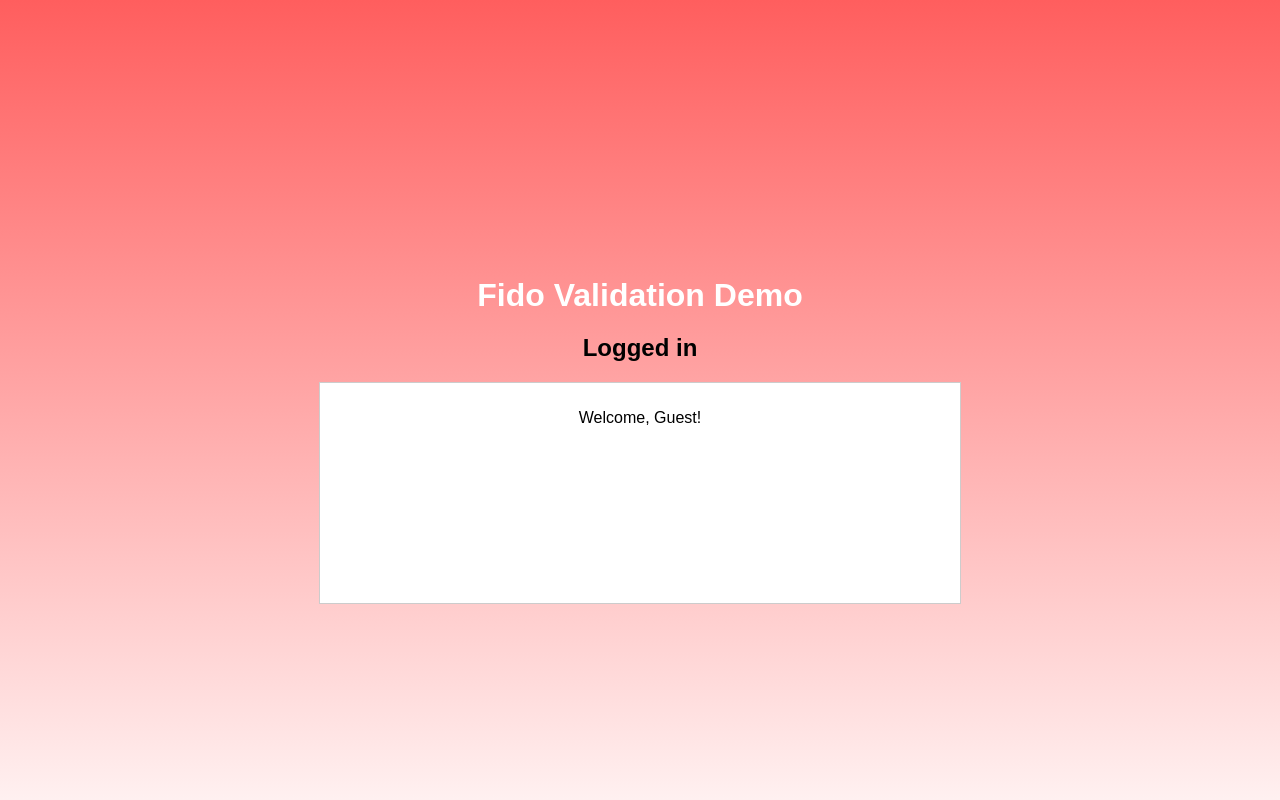
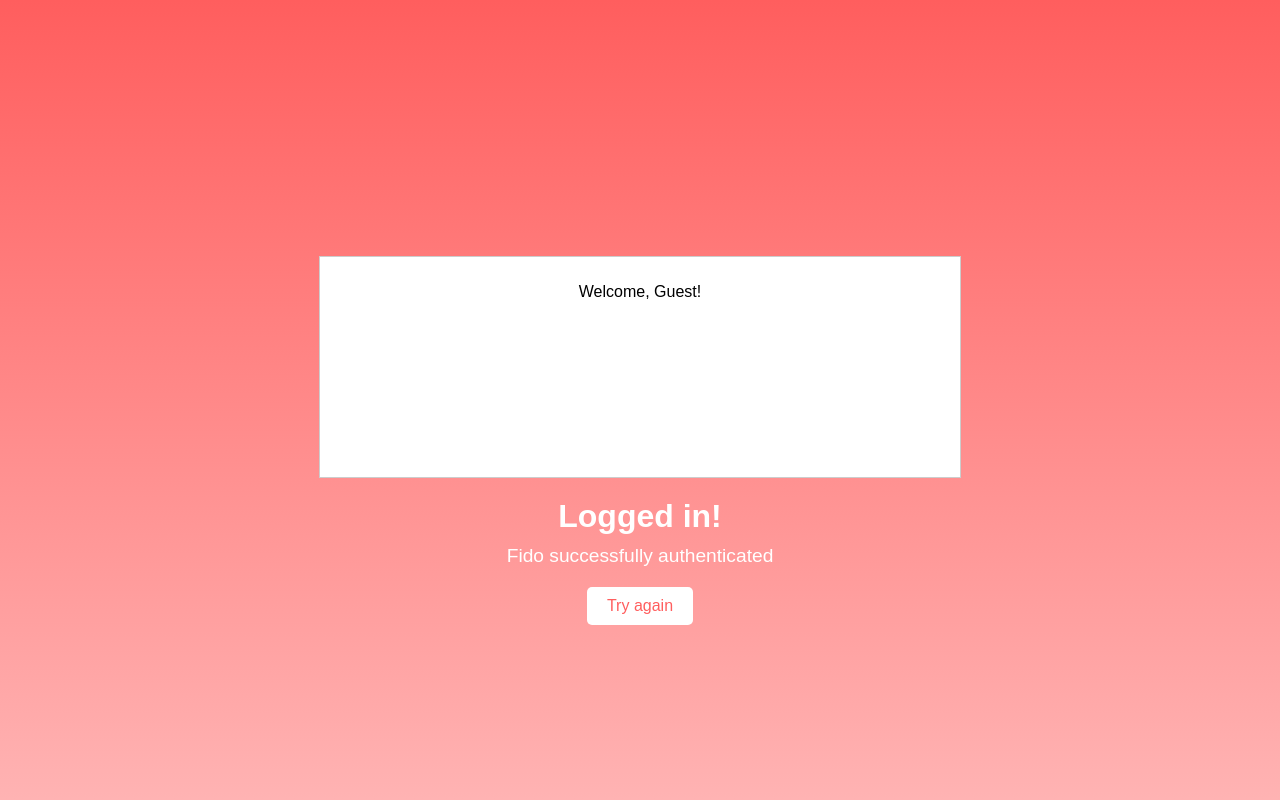
Before and after one commit to yashbariya17/AmbiSecure-Webauthn, a website: page public/loggedin.html in a window 1280 px wide. Shown: the top 800 px of the page. Drawn offline with Linux system fonts and the light colour scheme.

Commit message:
Update loggedin.html

```diff
--- a/public/loggedin.html
+++ b/public/loggedin.html
@@ -9,6 +9,7 @@
         body {
             margin: 0;
             font-family: 'Ubuntu', Arial, sans-serif;
+            background: linear-gradient(to bottom, #ff5e5e, white);
         }
 
         button {
@@ -26,13 +27,13 @@
         }
 
         .header {
-            background: linear-gradient(to bottom, #ff5e5e, white);
             padding: 40px 20px;
             display: flex;
             flex-direction: column;
             justify-content: center;
             align-items: center;
-            min-height: 100vh; /* Make header take full screen height */
+            min-height: 100vh;
+            background: transparent; /* Remove background to show gradient */
         }
 
         .title {
@@ -42,9 +43,30 @@
         }
 
         .logged-in {
-            font-size: 1.5em;
+            font-size: 2em;
             font-weight: bold;
+            margin-bottom: 10px;
+            color: white;
+        }
+
+        .sub-text {
+            font-size: 1.2em;
             margin-bottom: 20px;
+            color: white;
+        }
+
+        .try-again-button {
+            padding: 10px 20px;
+            border: none;
+            border-radius: 5px;
+            font-size: 1em;
+            background-color: white;
+            color: #ff5e5e;
+        }
+
+        .main-content {
+            background-color: #f7f7f7;
+            padding: 40px 20px;
         }
 
         .terminal-box {
@@ -55,11 +77,6 @@
             padding: 10px;
             background-color: white;
             margin-bottom: 20px;
-        }
-
-        .main-content {
-            background-color: #f7f7f7;
-            padding: 40px 20px;
         }
 
         .section-title {
@@ -83,7 +100,7 @@
             display: flex;
             flex-direction: row;
             align-items: center;
-            width: 40%; /* Adjusted to half the size */
+            width: 40%;
         }
 
         .product-card.left {
@@ -113,16 +130,6 @@
 
         .product-description {
             margin: 10px 0;
-        }
-
-        .know-more-button {
-            padding: 10px 20px;
-            border: none;
-            border-radius: 5px;
-            font-size: 1em;
-            background-color: #ff5e5e;
-            color: white;
-            margin-top: 10px;
         }
 
         .footer {
@@ -155,13 +162,13 @@
 <body>
     <div class="container">
         <header class="header">
-            <h1 class="title">Fido Validation Demo</h1>
-            <div class="logged-in">Logged in</div>
             <div class="terminal-box">
                 <p id="name"></p>
                 <pre id="verification"></pre>
-                <!-- This is where your terminal logs will appear -->
             </div>
+            <div class="logged-in">Logged in!</div>
+            <div class="sub-text">Fido successfully authenticated</div>
+            <button class="try-again-button">Try again</button>
         </header>
 
         <main class="main-content">
@@ -172,7 +179,6 @@
                     <div class="product-info">
                         <h3 class="product-title">AmbiSecure FIDO Validation Server</h3>
                         <p class="product-description">AmbiSecure FIDO Validation Server is a solution enabling multi-factor authentication. It enables a service provider to securely and seamlessly authenticate its users without the hassle of recalling or typing passwords.</p>
-
                     </div>
                 </div>
                 <div class="product-card right">
@@ -180,13 +186,13 @@
                     <div class="product-info">
                         <h3 class="product-title">AmbiSecure One Pass Card</h3>
                         <p class="product-description">The AmbiSecure One Pass Card helps organizations accelerate to a passwordless future with resident credentials by supporting the FIDO2 protocol. It is the ultimate all-in-one ID card that can be branded and customized to a company-specific identification requirement.</p>
-
                     </div>
                 </div>
             </section>
         </main>
-                    <p class="footer-text">Sponsored by</p>
+
         <footer class="footer">
+            <p class="footer-text">Sponsored by</p>
             <div class="sponsor-logo">
                 <img src="./AmbiS.jpg" alt="Sponsor Logo" class="sponsor-img">
             </div>
```
